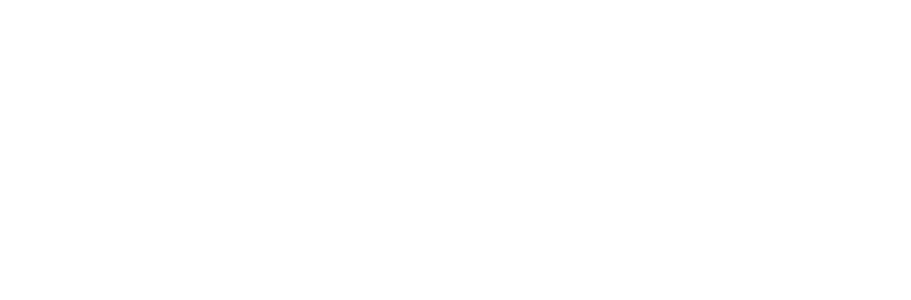
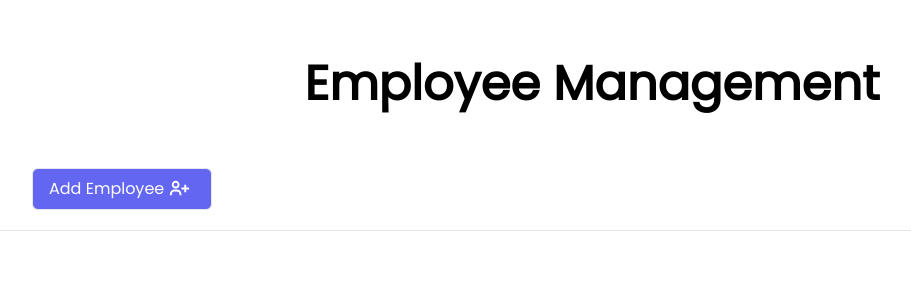
Before and after one commit to abby2727/crud-employee, a Next.js app: page / in a window 1280 px wide. Shown: the top 300 px of the page, without its empty margins (48-959 px from the left). Built offline with nearby package versions, Linux system fonts and the light colour scheme.

Commit message:
Install React Icons

```diff
--- a/package.json
+++ b/package.json
@@ -11,7 +11,8 @@
   "dependencies": {
     "next": "13.2.3",
     "react": "18.2.0",
-    "react-dom": "18.2.0"
+    "react-dom": "18.2.0",
+    "react-icons": "^4.8.0"
   },
   "devDependencies": {
     "autoprefixer": "^10.4.13",
--- a/pages/index.js
+++ b/pages/index.js
@@ -1,4 +1,5 @@
 import Head from "next/head";
+import { BiUserPlus } from "react-icons/bi";
 
 export default function Home() {
   return (
@@ -9,7 +10,16 @@
         <link rel="icon" href="/favicon.ico" />
       </Head>
 
-      <main>
+      <main className='py-5'>
+        <h1 className='text-xl md:text-5xl text-center font-bold py-10'>Employee Management</h1>
+
+        <div className="container mx-auto flex justify-between py-5 border-b">
+          <div className="left flex gap-3">
+            <button className='flex bg-indigo-500 text-white px-4 py-2 border rounded-md hover:bg-grary-50 hover:border-indigo-500 hover:text-gray-800'>
+              Add Employee <span className='px-1'><BiUserPlus size={23}></BiUserPlus></span>
+            </button>
+          </div>
+        </div>
 
       </main>
     </section>
```
Also changed, not shown: 1 other file (tests, documents, lock files or other folders).
